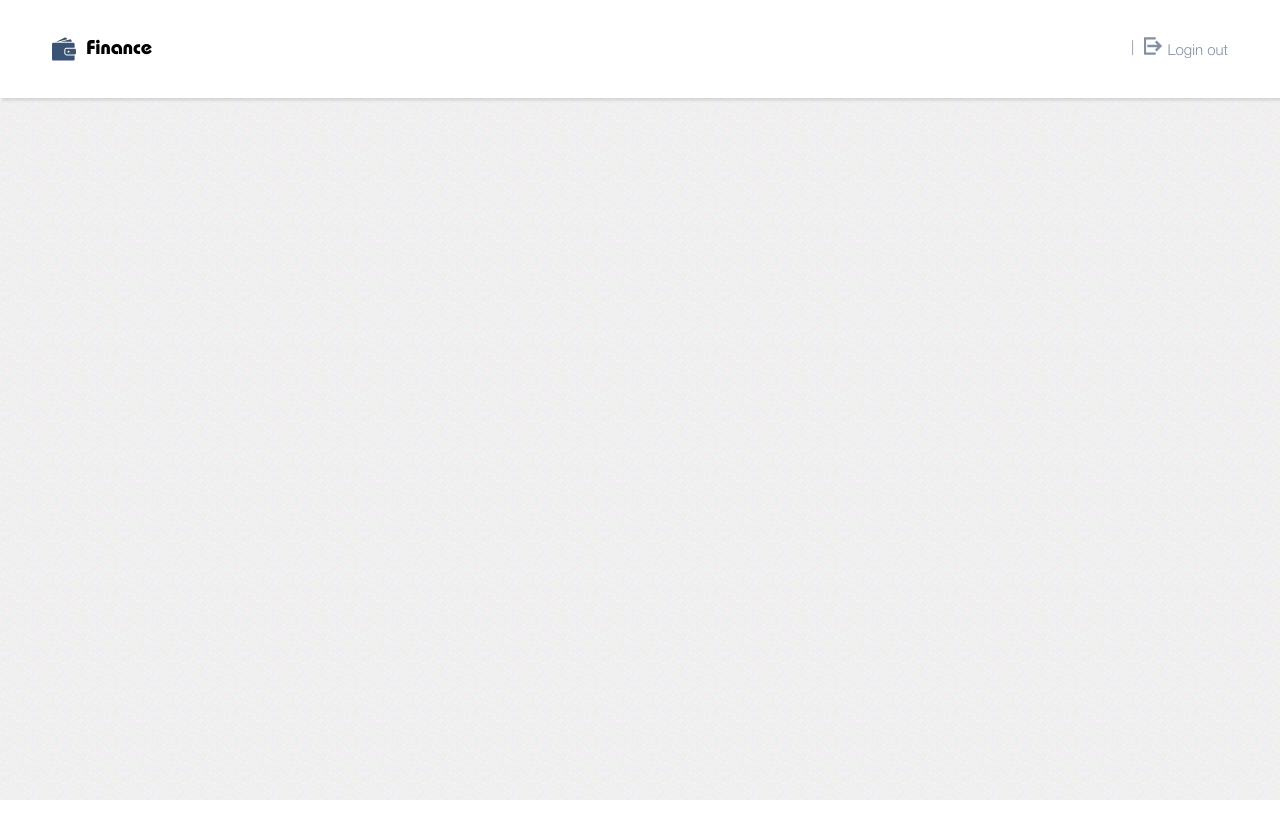
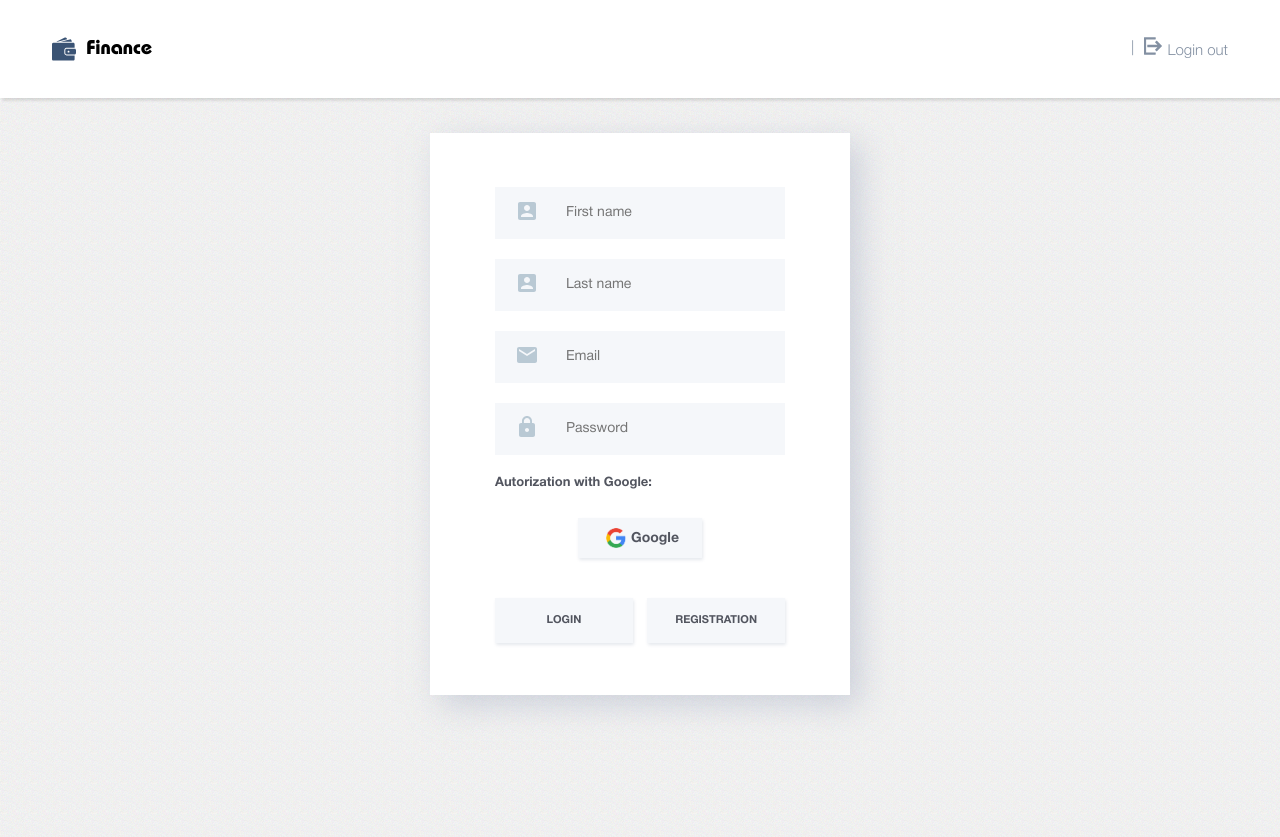
Before and after one commit to Ivanyts777/Finance-App, a React (Create React App) app: page /registration in a window 1280 px wide. Before the commit the page ends 800 px from the top, so only its background shows below. Built offline with nearby package versions, Linux system fonts and the light colour scheme.

Commit message:
last commit

```diff
--- a/src/Containers/Registration/Registration.css
+++ /dev/null
@@ -1,4 +0,0 @@
-@media (min-width: 748px) {
-}
-@media (min-width: 1192px) {
-}
--- a/src/Containers/Registration/Registration.js
+++ b/src/Containers/Registration/Registration.js
@@ -1,7 +1,184 @@
-import React from "react";
+import React, { useState } from "react";
+import styles from "./Registration.module.css";
+import googleIcon from "../../Components/SVG/gicon.png";
+import {
+  userLogin,
+  createNewUser,
+} from "../../Components/Operations/operationsAuth";
+import { useDispatch } from "react-redux";
+import { Email, LockClose, Account } from "../../Components/SVG/sprite";
 
 const Registration = () => {
-  return <div></div>;
+  const [firstName, setFirstName] = useState("");
+  const [lastName, setLastName] = useState("");
+  const [email, setEmail] = useState("");
+  const [password, setPassword] = useState("");
+  const [typeRegister, setTypeRegister] = useState("");
+
+  const dispatch = useDispatch();
+
+  const handleInputFirstName = (e) => {
+    e.preventDefault();
+    setFirstName(e.target.value);
+  };
+  const handleInputLastName = (e) => {
+    e.preventDefault();
+    setLastName(e.target.value);
+  };
+  const handleInputEmail = (e) => {
+    e.preventDefault();
+    setEmail(e.target.value);
+  };
+  const handleInputPassword = (e) => {
+    e.preventDefault();
+    setPassword(e.target.value);
+  };
+  const handleTypeRegister = () => {
+    setTypeRegister((currentState) => {
+      if (currentState) {
+        return false;
+      } else {
+        return true;
+      }
+    });
+  };
+
+  const handleSubmit = (e) => {
+    e.preventDefault();
+
+    if (typeRegister) {
+      const regParams = (firstName, lastName, email, password) => ({
+        email: email,
+        password: password,
+        name: {
+          fullName: `${firstName} ${lastName}`,
+          firstName: firstName,
+          lastName: lastName,
+        },
+      });
+      dispatch(createNewUser(regParams(firstName, lastName, email, password)));
+    } else {
+      const loginParams = (email, password) => ({
+        email: email,
+        password: password,
+      });
+      dispatch(userLogin(loginParams(email, password)));
+    }
+  };
+
+  return (
+    <div className={styles.authWrapper}>
+      <form onSubmit={handleSubmit}>
+        {/* - FORM START - */}
+
+        <>
+          {/* - FIRST NAME IMPUT - */}
+          <div className={styles.field}>
+            <div className={styles.icon}>
+              <Account />
+            </div>
+            <input
+              className={styles.input}
+              maxLength="25"
+              id="name"
+              type="text"
+              placeholder="First name"
+              name="firstName"
+              value={firstName}
+              onChange={handleInputFirstName}
+              required
+              autoFocus
+            />
+          </div>
+
+          {/* - LAST NAME INPUT - */}
+          <div className={styles.field}>
+            <div className={styles.icon}>
+              <Account />
+            </div>
+            <input
+              className={styles.input}
+              maxLength="25"
+              id="lastName"
+              placeholder="Last name"
+              name="lastName"
+              type="text"
+              value={lastName}
+              onChange={handleInputLastName}
+              required
+            />
+          </div>
+
+          {/* - EMAIL INPUT - */}
+          <div className={styles.field}>
+            <div className={styles.icon}>
+              <Email />
+            </div>
+            <input
+              id="email"
+              className={styles.input}
+              type="email"
+              placeholder="Email"
+              name="email"
+              value={email}
+              onChange={handleInputEmail}
+              required
+              autoFocus
+            />
+          </div>
+
+          {/* - PASSWORD INPUT - */}
+          <div className={styles.field}>
+            <div className={styles.icon}>
+              <LockClose />
+            </div>
+            <input
+              className={styles.input + " " + styles.inputPassword}
+              placeholder="Password"
+              id="password"
+              type="password"
+              name="password"
+              value={password}
+              onChange={handleInputPassword}
+              minLength="6"
+              required
+            />
+          </div>
+        </>
+
+        <p className={styles.googleDescr}>Autorization with Google:</p>
+
+        {/* - GOOGLE BUTTON - */}
+        <button
+          type="button"
+          /*onClick={googleSignIn}*/ className={styles.google}
+        >
+          <img
+            className={styles.googleIcon}
+            src={googleIcon}
+            alt="google-icon"
+          />
+          Google
+        </button>
+
+        {/* - BUTTONS LOGIN/REGISTER - */}
+        <div className={styles.authBtnWrapper}>
+          <button className={styles.buttonLogin} type="submit">
+            Login
+          </button>
+          <button
+            className={styles.buttonRegister}
+            type="button"
+            onClick={handleTypeRegister}
+          >
+            Registration
+          </button>
+        </div>
+
+        {/* - FORM END - */}
+      </form>
+    </div>
+  );
 };
 
 export default Registration;
--- /dev/null
+++ b/src/Containers/Registration/Registration.module.css
@@ -0,0 +1,157 @@
+.authWrapper {
+  background-color: #fff;
+  padding-top: 52px;
+  padding: 52px 18px 50px 18px;
+  position: relative;
+  margin: 0 auto;
+  width: 304px;
+  /* border-radius: 25px; */
+  box-shadow: 10px 10px 30px 0px rgba(170, 178, 197, 0.5);
+  box-sizing: border-box;
+  margin-bottom: 66px;
+  margin-top: 66px;
+}
+
+.googleDescr {
+  margin: 0 auto;
+  font-size: 11px;
+  font-weight: bold;
+  text-align: center;
+  margin-bottom: 26px;
+  line-height: 17px;
+  color: #52555f;
+}
+
+.google {
+  border: none;
+  font-size: 14px;
+  font-weight: 600;
+  line-height: 23px;
+  display: flex;
+  margin: 0 auto;
+  width: 120px;
+  height: 40px;
+  margin-bottom: 40px;
+  text-align: center;
+  align-items: center;
+  justify-content: center;
+  box-shadow: 1px 2px 3px rgba(170, 178, 197, 0.29);
+  background-color: #f5f7fa;
+  color: #52555f;
+  /* border-radius: 20px; */
+  text-decoration: none;
+}
+
+.googleIcon {
+  width: 30px;
+  height: 30px;
+}
+
+.authDescr {
+  width: 100%;
+  font-size: 11px;
+  font-weight: 600;
+  margin-bottom: 20px;
+  line-height: 17px;
+  color: #52555f;
+}
+
+.input {
+  width: 100%;
+  height: 52px;
+  background-color: #f5f7fa;
+  border: none;
+  /* border-radius: 24px; */
+  outline: none;
+  padding-left: 27px;
+  font-size: 14px;
+  /* margin-bottom: 20px; */
+}
+
+.field {
+  display: flex;
+  text-align: center;
+  align-items: center;
+  /* justify-content: center; */
+  margin-bottom: 20px;
+  background-color: #f5f7fa;
+  padding-left: 20px;
+}
+
+.icon {
+  left: 19px;
+  top: 12px;
+  fill: #b9c9d4;
+  background-color: #f5f7fa;
+  height: 100%;
+  /* text-align: center;
+  align-items: center;
+  justify-content: center; */
+}
+
+/* .inputPassword {
+  margin-bottom: 40px;
+} */
+
+.authBtnWrapper {
+  width: 100%;
+  display: flex;
+  justify-content: space-between;
+}
+
+.buttonLogin,
+.buttonRegister {
+  font-size: 11px;
+  font-weight: 600;
+  width: 47.5%;
+  height: 45px;
+  border: none;
+  background-color: #fff;
+  /* border-radius: 17px; */
+  text-transform: uppercase;
+  box-shadow: 1px 2px 3px rgba(170, 178, 197, 0.29);
+  color: #52555f;
+  background-color: #f5f7fa;
+}
+
+.google:hover,
+.buttonLogin:hover,
+.buttonRegister:hover {
+  transition: 0.3s ease-in-out;
+  background-color: #ff6c0a85;
+  color: #fff;
+}
+
+@media (min-width: 747px) {
+  .authWrapper {
+    width: 420px;
+    padding: 54px 65px 52px;
+    margin-bottom: 180px;
+  }
+
+  .googleDescr {
+    font-size: 13px;
+    font-weight: 600;
+    line-height: 17px;
+    text-align: left;
+    color: #52555f;
+  }
+
+  .google {
+    width: 124px;
+  }
+
+  .authDescr {
+    font-size: 13px;
+    font-weight: 600;
+    width: 100%;
+    margin-bottom: 10px;
+  }
+}
+
+@media (min-width: 1192px) {
+  .authWrapper {
+    margin: 0 auto;
+    margin-bottom: 142px;
+  }
+}
```
Also changed, not shown: src/App.js (+24 -6 lines), src/Components/SVG/gicon.png (added).
